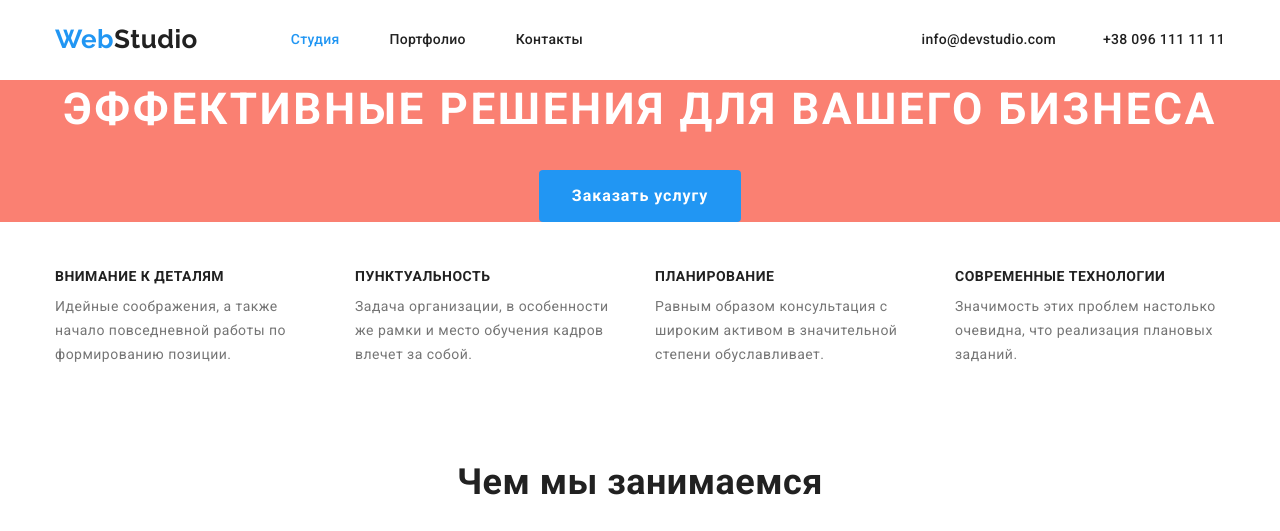
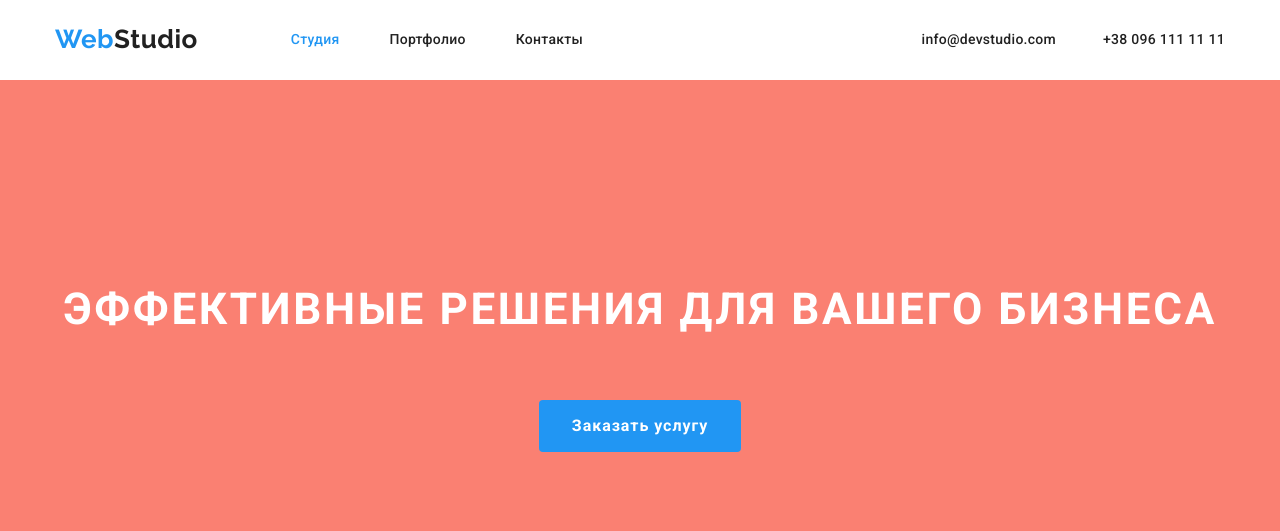
Before and after one commit to NatalyaDashkovska/goit-markup-hw-03, a plain HTML site: page index.html in a window 1280 px wide. Shown: the top 531 px of the page. Drawn offline with nearby package versions, Linux system fonts and the light colour scheme.

Commit message:
исправления по оформлению

```diff
--- a/css/styles.css
+++ b/css/styles.css
@@ -64,6 +64,10 @@ body {
   align-items: center;
 }
 
+.header {
+  outline: 1px solid #ececec;
+}
+
 /* site nav */
 .site-nav .link,
 .auth-nav .link {
@@ -127,11 +131,16 @@ body {
 
   margin-top: 0px;
   margin-bottom: 30px;
+  padding-top: 200px;
 }
 
 .hero-container {
   background-color: salmon;
   text-align: center;
+  max-width: 1600px;
+  height: 600px;
+  margin-left: auto;
+  margin-right: auto;
 }
 
 /* Section */
@@ -283,6 +292,9 @@ body {
   margin-right: 8px;
   display: inline;
 }
+.hero-container .button {
+  margin-top: 30px;
+}
 
 .portfolio .title {
   font-weight: 700;
@@ -333,6 +345,7 @@ body {
   width: calc((100% - 30px * 2) / 3);
   margin-right: 30px;
   margin-bottom: 30px;
+  outline: 1px solid #eeeeee;
 }
 
 .portfolio .item:nth-child(3n) {
```
Also changed, not shown: portfolio.html (+1 -1 lines).
